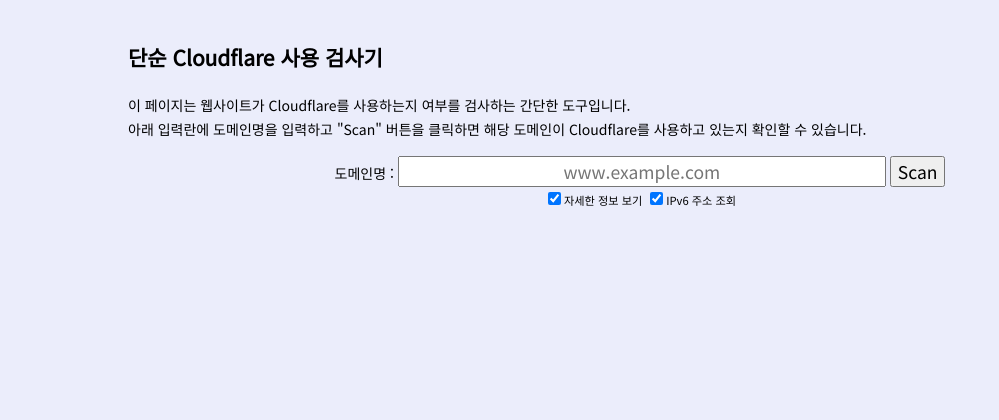
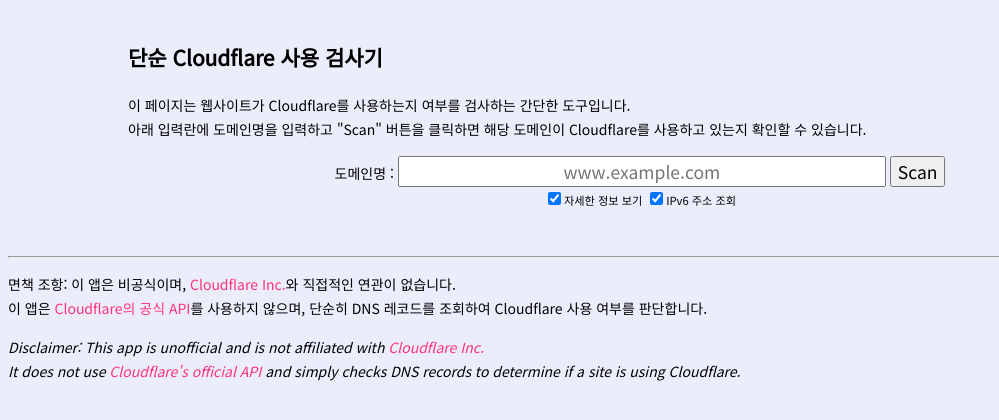
Before and after one commit to Senarin/simple-php-cloudflare-checker, a PHP site: page / in a window 1280 px wide. Shown: the top 420 px of the page, without its empty margins (0-999 px from the left). Run offline with PHP 8.4, Linux system fonts and the light colour scheme; some web fonts are replaced.

Commit message:
면책 조항 추가 및 소소한 개선

```diff
--- a/check.js
+++ b/check.js
@@ -9,14 +9,11 @@ function doCheckHost(){
 
  fetch(`./api.php?host=${in_host}&h=${check_cdn ? "yes" : "no"}&resolve=${check_ip6 ? "v6" : "v4"}`)
     .then(response => {
-        if (!response.ok) {
-            throw new Error('Network response was not ok');
-        }
-
+        if (!response.ok) {throw new Error(`오류 발생: ${response.statusText}`);}
         return response.json();
     }).then(data => {
         var resList = document.getElementById("result-list");
-        resList.innerHTML = "";
+        resList.innerHTML = "불러오는 중...";
 
         var hostInfoHead = document.getElementById("host-head");
         hostInfoHead.textContent = `${data.hostname}에 대한 결과`;
--- a/index.php
+++ b/index.php
@@ -32,6 +32,15 @@
 </div>
 </div>
 
+<hr style="margin: 1em auto; width: 100%;" />
 
+<p id="disclaimer-ko">
+면책 조항: 이 앱은 비공식이며, <a href="https://www.cloudflare.com/">Cloudflare Inc.</a>와 직접적인 연관이 없습니다.<br />
+이 앱은 <a href="https://developers.cloudflare.com/api/">Cloudflare의 공식 API</a>를 사용하지 않으며, 단순히 DNS 레코드를 조회하여 Cloudflare 사용 여부를 판단합니다.<br />
+</p>
+<p id="disclaimer-en">
+<i>Disclaimer: This app is unofficial and is not affiliated with <a href="https://www.cloudflare.com/">Cloudflare Inc.</a><br />
+It does not use <a href="https://developers.cloudflare.com/api/">Cloudflare's official API</a> and simply checks DNS records to determine if a site is using Cloudflare.<br /></i>
+</p>
 </body>
 </html>
```
